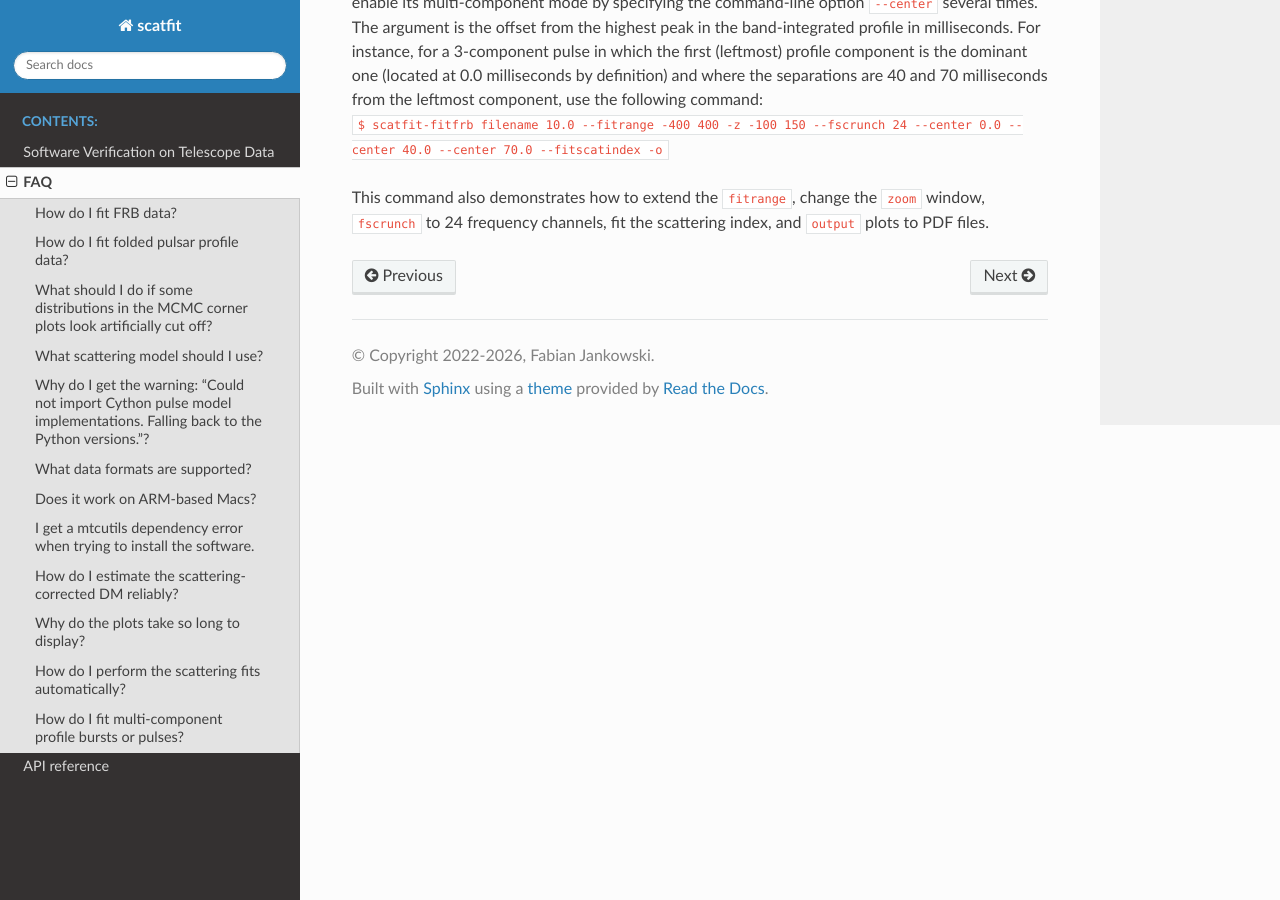
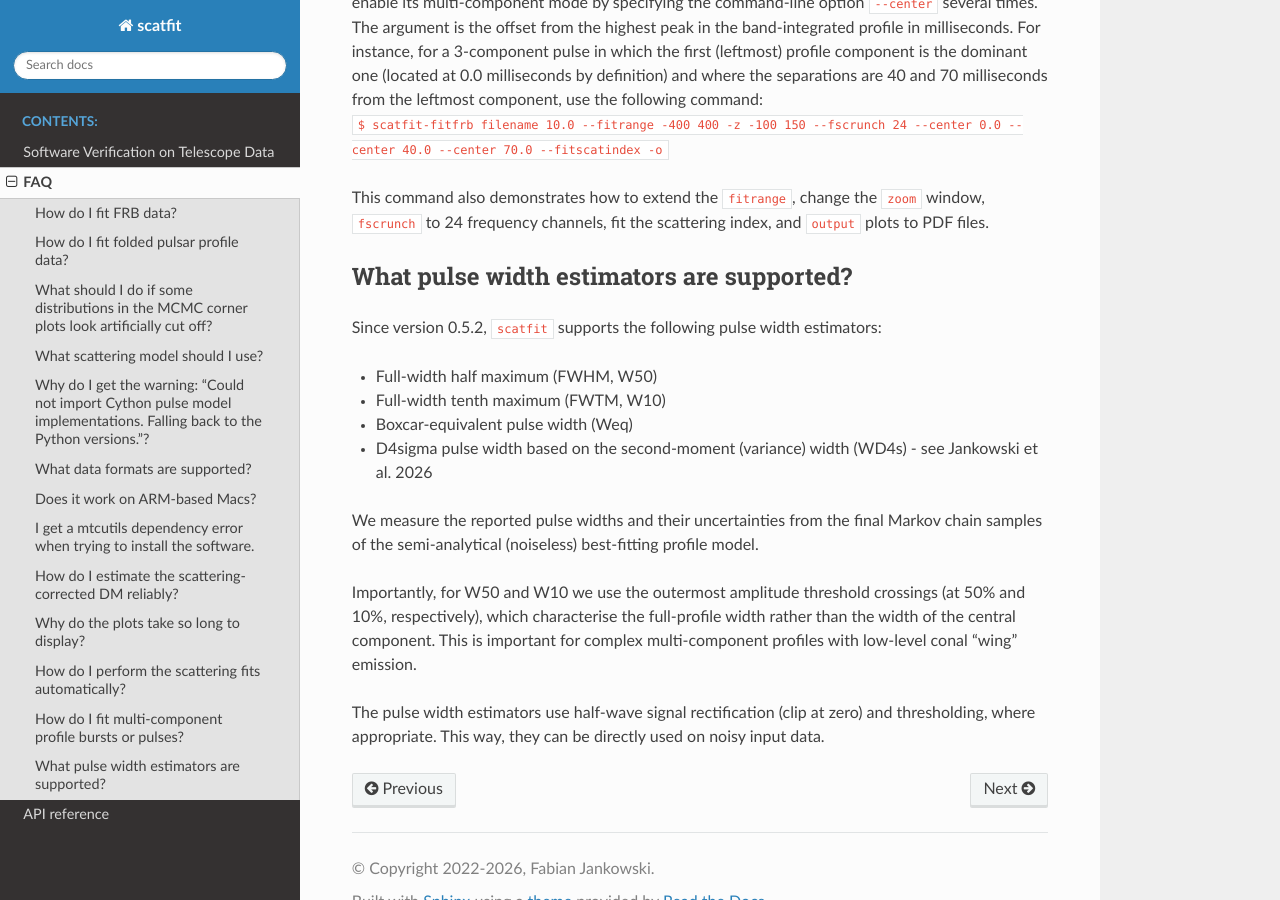
Before and after one commit to fjankowsk/scatfit, a Sphinx documentation site: the page built from docs/FAQ.md, in a window 1280 px wide and 900 px high, scrolled down 4315 px. Built offline with Sphinx 7.4.7 and the Read the Docs theme 3.1.0, drawn with Linux system fonts in a browser that asks for light colours.

Commit message:
Document the pulse width estimators that are supported.

```diff
--- a/docs/FAQ.md
+++ b/docs/FAQ.md
@@ -89,3 +89,17 @@ Since version 0.5.0, `scatfit` has the functionality to fit multi-component burs
 `$ scatfit-fitfrb filename 10.0 --fitrange -400 400 -z -100 150 --fscrunch 24 --center 0.0 --center 40.0 --center 70.0 --fitscatindex -o`
 
 This command also demonstrates how to extend the `fitrange`, change the `zoom` window, `fscrunch` to 24 frequency channels, fit the scattering index, and `output` plots to PDF files.
+
+## What pulse width estimators are supported? ##
+
+Since version 0.5.2, `scatfit` supports the following pulse width estimators:
+* Full-width half maximum (FWHM, W50)
+* Full-width tenth maximum (FWTM, W10)
+* Boxcar-equivalent pulse width (Weq)
+* D4sigma pulse width based on the second-moment (variance) width (WD4s) - see Jankowski et al. 2026
+
+We measure the reported pulse widths and their uncertainties from the final Markov chain samples of the semi-analytical (noiseless) best-fitting profile model.
+
+Importantly, for W50 and W10 we use the outermost amplitude threshold crossings (at 50% and 10%, respectively), which characterise the full-profile width rather than the width of the central component. This is important for complex multi-component profiles with low-level conal "wing" emission.
+
+The pulse width estimators use half-wave signal rectification (clip at zero) and thresholding, where appropriate. This way, they can be directly used on noisy input data.
```
